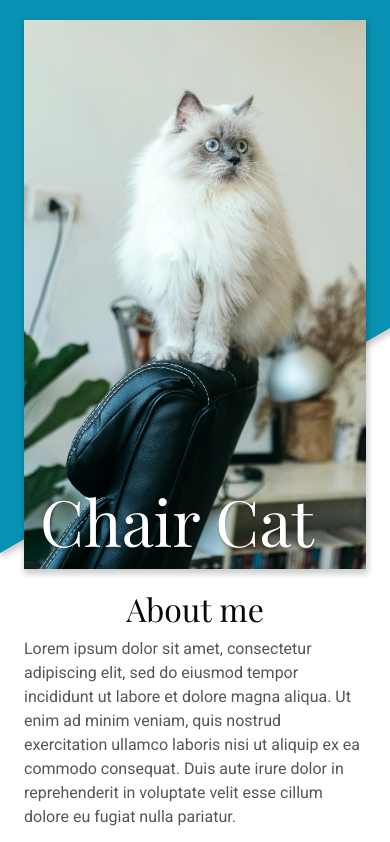
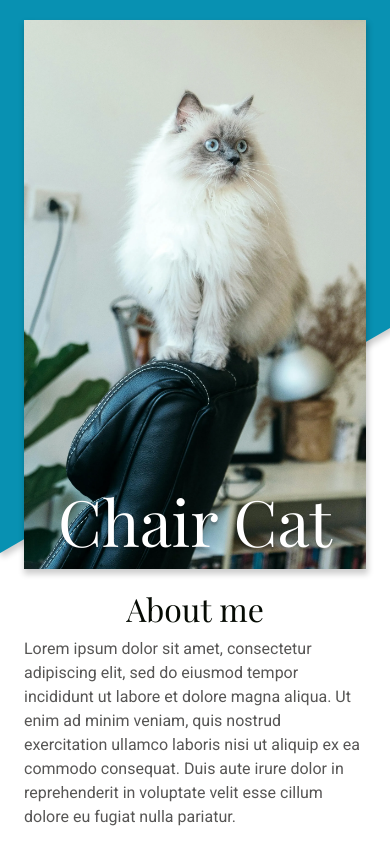
Before and after one commit to simeonrediger/odin-homepage, a website built with webpack: page src/index.html in a window 390 px wide. Shown: the top 842 px of the page. Built offline with nearby package versions, Linux system fonts and the light colour scheme.

Commit message:
Convert "about me" image to <picture> element

```diff
--- a/src/index.html
+++ b/src/index.html
@@ -11,9 +11,18 @@
     <main>
       <section class="about-me-section page-level">
         <div class="image-container">
-          <div class="about-me-image">
-            <h1 class="title-heading">Chair Cat</h1>
-          </div>
+          <picture class="about-me-image">
+            <source
+              srcset="./assets/images/chair-cat-mobile.webp"
+              media="(width < 525px)"
+            />
+            <img
+              src="./assets/images/chair-cat-desktop.webp"
+              alt="Fluffy white cat sits atop a black leather chair"
+              title="Photo by Tranmautritam from Pexels"
+            />
+          </picture>
+          <h1 class="title-heading">Chair Cat</h1>
         </div>
         <div class="about-me-info">
           <h2 class="section-heading">About me</h2>
--- a/src/styles/about-me.css
+++ b/src/styles/about-me.css
@@ -17,22 +17,24 @@
 }
 
 .image-container:has(.about-me-image) {
+  position: relative;
   z-index: 1;
 }
 
 .about-me-image {
-  aspect-ratio: 355 / 388;
-  background-color: #000;
-  background-image: url('../assets/images/chair-cat-desktop.webp');
-  background-size: contain;
-  background-repeat: no-repeat;
   box-shadow: var(--box-shadow);
 }
 
 .title-heading {
+  position: absolute;
+  bottom: 0;
+  left: 50%;
+  translate: -50%;
+
   color: var(--color-text-title);
   font-size: 2.75rem;
   text-shadow: var(--text-shadow);
+  text-wrap: nowrap;
 }
 
 .about-me-info {
@@ -63,14 +65,6 @@
     flex-shrink: 0;
     width: 22.1875rem;
   }
-
-  .about-me-image {
-    width: 100%;
-
-    display: flex;
-    justify-content: center;
-    align-items: end;
-  }
 }
 
 @media (525px <= width < 825px) {
@@ -87,13 +81,12 @@
 
   .about-me-image {
     width: 40vw;
-
-    top: 2rem;
-    left: 1.625rem;
   }
 
   .title-heading {
-    translate: 14.25rem;
+    top: 0;
+    left: 100%;
+    translate: -23%;
   }
 
   .about-me-info {
@@ -110,13 +103,6 @@
   .about-me-section::before {
     bottom: 21rem;
     rotate: -30deg;
-  }
-
-  .about-me-image {
-    aspect-ratio: 432 / 693;
-    background-image: url('../assets/images/chair-cat-mobile.webp');
-    display: flex;
-    align-items: end;
   }
 
   .title-heading {
```
